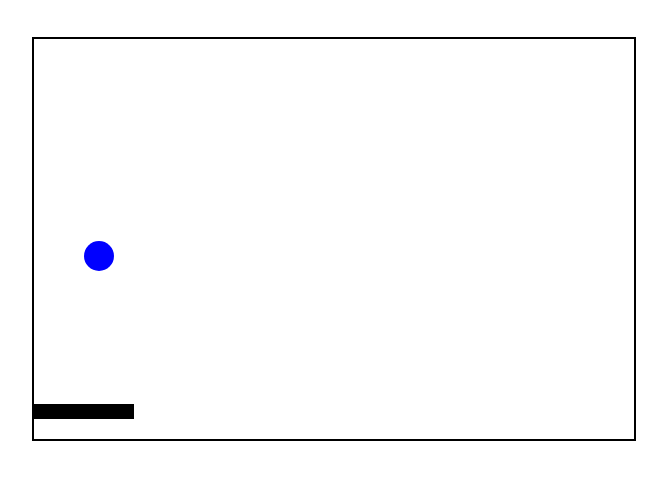
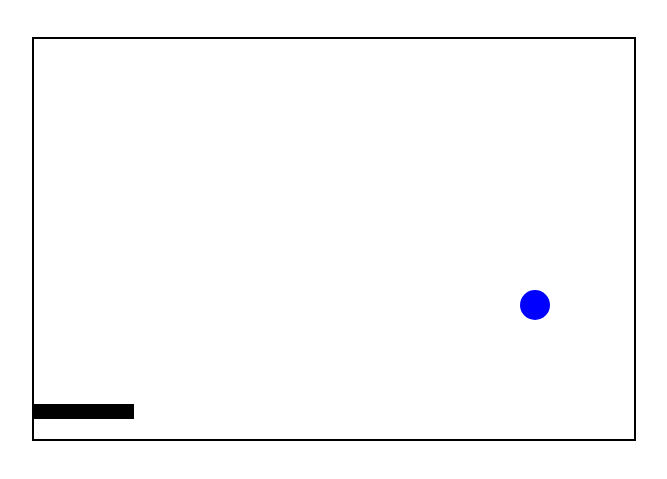
Before and after one commit to mufaddalkt/brokengame, a plain HTML site: page index.html in a window 1280 px wide. Shown: the part 101-580 px from the top of the page, without its empty margins (306-973 px from the left). Drawn offline with Linux system fonts and the light colour scheme.

Commit message:
Use classic paddle ball movement

```diff
--- a/index.html
+++ b/index.html
@@ -56,7 +56,8 @@
 
     let ballX = 50;
     let ballY = 50;
-    let ballVelocityY = 2;
+    let ballVelocityX = 3;
+    let ballVelocityY = 3;
     let sliderX = 0;
     let moveLeft = false;
     let moveRight = false;
@@ -80,8 +81,17 @@
 
       slider.style.left = sliderX + "px";
 
-      ballVelocityY += 0.15;
+      ballX += ballVelocityX;
       ballY += ballVelocityY;
+
+      if (ballX <= 0 || ballX >= 570) {
+        ballVelocityX *= -1;
+      }
+
+      if (ballY <= 0) {
+        ballY = 0;
+        ballVelocityY *= -1;
+      }
 
       const sliderTop = 365;
       const ballBottom = ballY + 30;
@@ -94,14 +104,17 @@
         ballX <= sliderX + 100
       ) {
         ballY = sliderTop - 30;
-        ballVelocityY = -7;
+        ballVelocityY *= -1;
       }
 
       if (ballY > 400) {
+        ballX = 285;
         ballY = 50;
-        ballVelocityY = 2;
+        ballVelocityX = 3;
+        ballVelocityY = 3;
       }
 
+      ball.style.left = ballX + "px";
       ball.style.top = ballY + "px";
       requestAnimationFrame(updateGame);
     }
```
